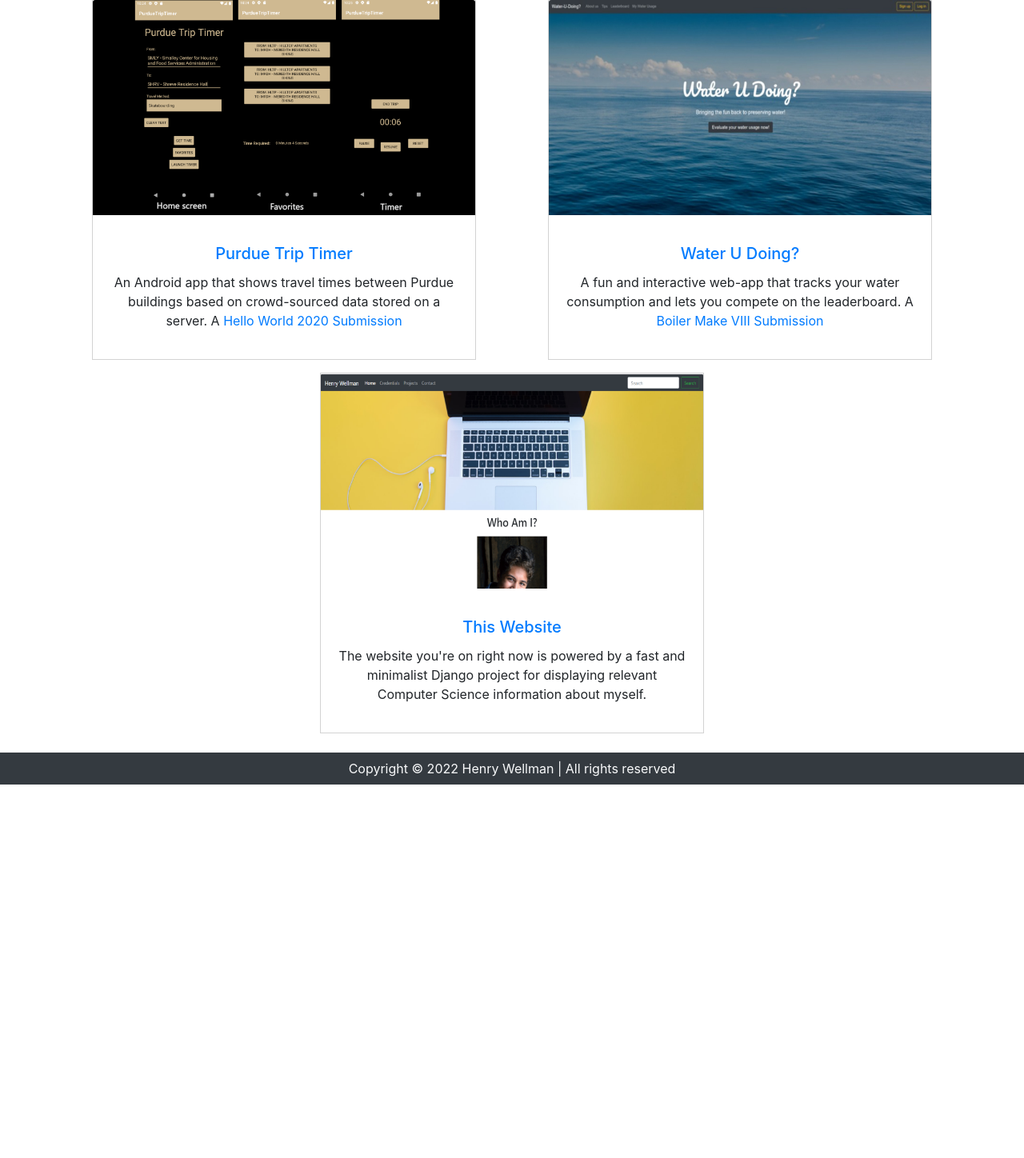
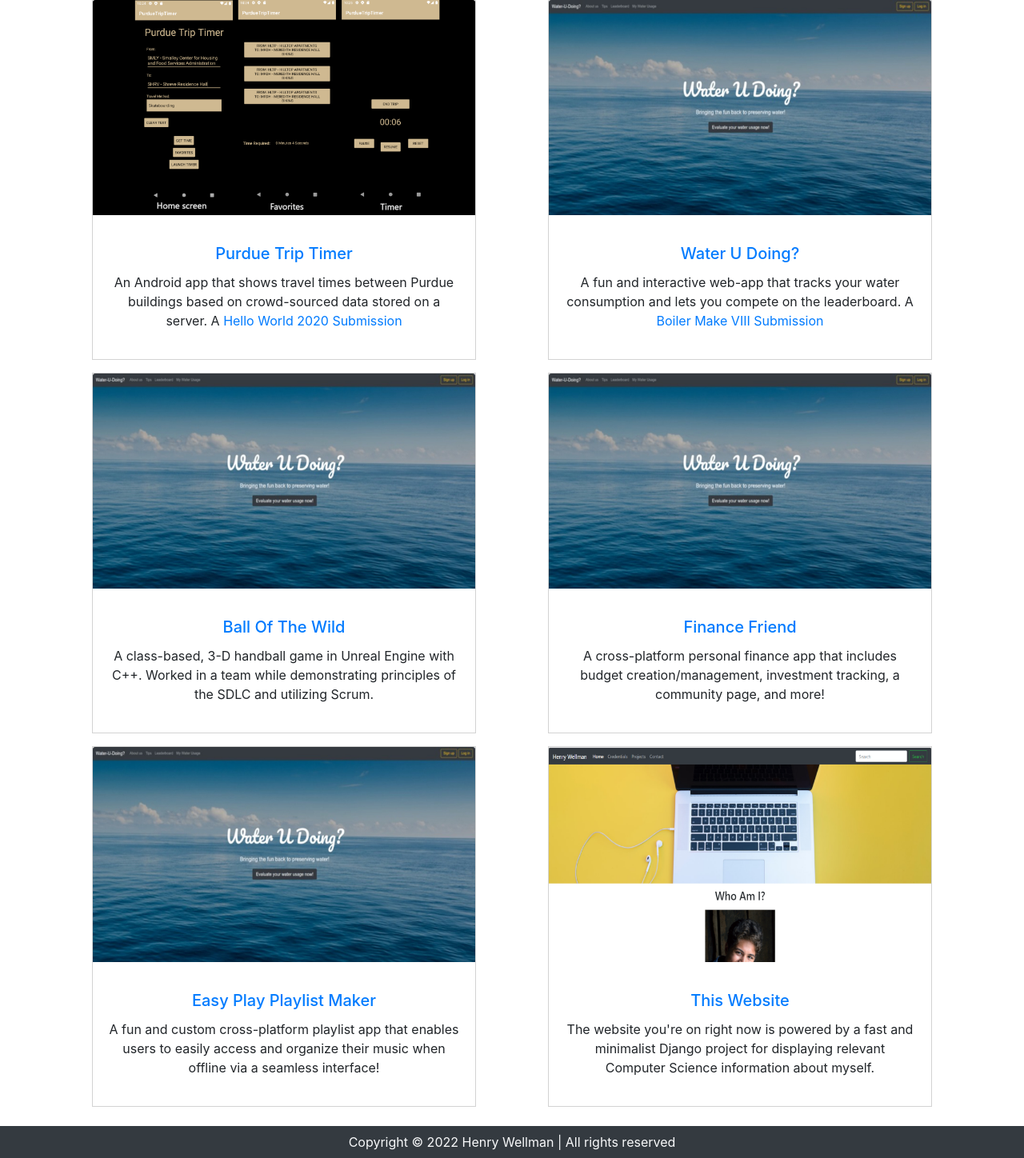
Before and after one commit to HenryWellman/personal-portfolio-site, a Django app: page /projects in a window 1280 px wide. Shown: the part 159-1607 px from the top of the page at 80% size. Before the commit the page ends 1140 px from the top, so only its background shows below. Run offline with Django 3.2, Linux system fonts and the light colour scheme.

Commit message:
Update projects.html

```diff
--- a/portfolio/templates/projects.html
+++ b/portfolio/templates/projects.html
@@ -122,7 +122,52 @@
 		</div>
 	</div>
 
-        <div class="col-md-12 py-2">
+  <div class="col-md-6 py-2">
+		<div class ="main-card" style="width: 30rem;" id="center">
+			<figure class="">
+				<img src="/media/card image.jpg" class="card-img-top" alt="...">
+			</figure>
+                <div class="card-body">
+			<h5 class="card-title">
+				<a href="https://github.com/HenryWellman/Ball-of-the-Wild" class="card-link"> Ball Of The Wild </a> </h5>
+			<p class="card-text"> A class-based, 3-D handball game in Unreal Engine with C++. Worked in a team while demonstrating principles of the SDLC and utilizing Scrum.
+			<div class="space-4000"></div>
+			</p>
+		</div>
+		</div>
+	</div>
+
+  <div class="col-md-6 py-2">
+		<div class ="main-card" style="width: 30rem;" id="center">
+			<figure class="">
+				<img src="/media/card image.jpg" class="card-img-top" alt="...">
+			</figure>
+                <div class="card-body">
+			<h5 class="card-title">
+				<a href="https://github.com/HenryWellman/FinanceFriend" class="card-link"> Finance Friend </a> </h5>
+			<p class="card-text"> A cross-platform personal finance app that includes budget creation/management, investment tracking, a community page, and more!
+			<div class="space-4000"></div>
+			</p>
+		</div>
+		</div>
+	</div>
+
+  <div class="col-md-6 py-2">
+		<div class ="main-card" style="width: 30rem;" id="center">
+			<figure class="">
+				<img src="/media/card image.jpg" class="card-img-top" alt="...">
+			</figure>
+                <div class="card-body">
+			<h5 class="card-title">
+				<a href="https://github.com/HenryWellman/Easy-Play-Playlist" class="card-link"> Easy Play Playlist Maker </a> </h5>
+			<p class="card-text"> A fun and custom cross-platform playlist app that enables users to easily access and organize their music when offline via a seamless interface!
+			<div class="space-4000"></div>
+			</p>
+		</div>
+		</div>
+	</div>
+
+        <div class="col-md-6 py-2"> <!--make col-md-12 for when only display 1 item in center-->
             <div class="main-card" style="width: 30rem;" id="center">
 		    <figure class="">
 			     <img src="/media/firstHomePage2.PNG" class="card-img-top" alt="...">
```
